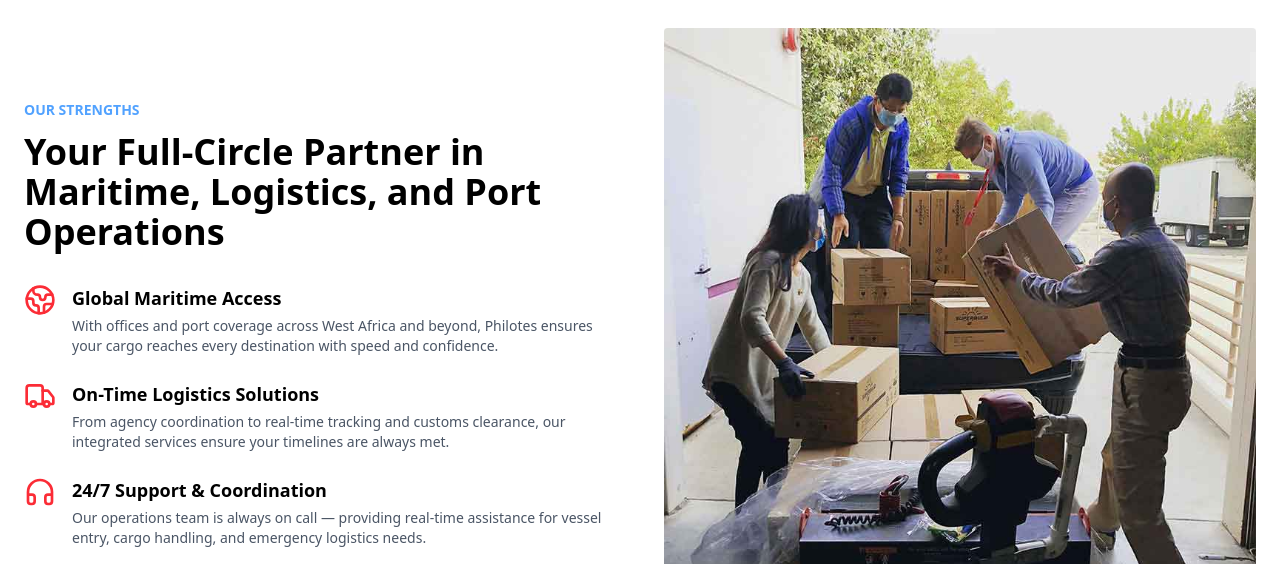
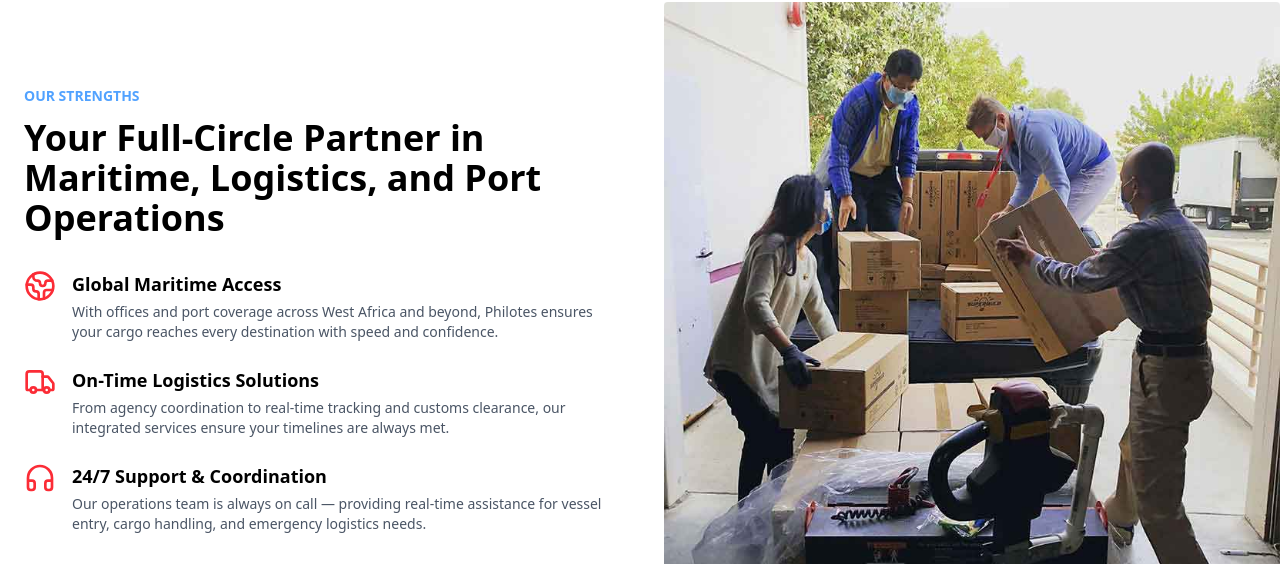
Before and after one commit to luornor/oil-site, a React (Vite) app: page / in a window 1280 px wide. Shown: the part 2016-2580 px from the top of the page. Built offline with nearby package versions, Linux system fonts and the light colour scheme.

Commit message:
modified:   src/components/AboutSection.tsx 	modified:   src/components/FeatureSection.tsx

```diff
--- a/src/components/AboutSection.tsx
+++ b/src/components/AboutSection.tsx
@@ -5,8 +5,8 @@ import { Globe, Clock4 } from "lucide-react";
 const AboutSection = () => {
   return (
     <section className="overflow-hidden py-10 bg-white">
-      <div className="container mx-auto px-4 md:px-6 lg:px-4">
-        <div className="grid lg:grid-cols-2 gap-12 items-start">
+      <div className="container mx-auto">
+        <div className="grid lg:grid-cols-2 gap-8 items-start">
           {/* Image - full on mobile/tablet, side-by-side on lg */}
           <motion.div
             className="col-span-full lg:col-span-1 w-full h-full"
@@ -18,7 +18,7 @@ const AboutSection = () => {
             <motion.img
               src={aboutImage}
               alt="About Philotes"
-              className="w-full h-full object-cover shadow-lg rounded-sm"
+              className="w-full h-full object-cover shadow-lg"
               initial={{ scale: 0.95, opacity: 0 }}
               whileInView={{ scale: 1, opacity: 1 }}
               transition={{ duration: 0.8, ease: "easeOut", delay: 0.2 }}
@@ -34,6 +34,7 @@ const AboutSection = () => {
             viewport={{ once: true }}
             transition={{ duration: 0.6, ease: "easeOut", delay: 0.3 }}
           >
+            <div className="lg:px-0 px-6">
             <h6 className="text-blue-400 text-sm uppercase mb-3 font-semibold">About Us</h6>
             <h2 className="text-3xl md:text-4xl font-bold mb-5 text-blue-900">
               Delivering Exceptional Maritime Services Since 2007
@@ -90,6 +91,7 @@ const AboutSection = () => {
             >
               Learn More About Us
             </a>
+            </div>
           </motion.div>
         </div>
       </div>
--- a/src/components/FeatureSection.tsx
+++ b/src/components/FeatureSection.tsx
@@ -27,19 +27,21 @@ const features = [
 const FeatureSection = () => {
   return (
     <section className="py-5 bg-white">
-      <div className="container mx-auto grid md:grid-cols-2 gap-12 items-center px-6 md:px-6">
+      <div className="container mx-auto grid md:grid-cols-2 gap-12 items-center">
         {/* Left Column - Text + Features */}
         <motion.div
           initial={{ x: -50, opacity: 0 }}
           whileInView={{ x: 0, opacity: 1 }}
           transition={{ duration: 0.6 }}
         >
+          <div className="pl-6">
           <h6 className="text-blue-400 text-sm uppercase font-bold mb-3">Our Strengths</h6>
           <h2 className="text-3xl md:text-4xl font-bold text-black mb-8">
             Your Full-Circle Partner in Maritime, Logistics, and Port Operations
           </h2>
+          </div>
 
-          <div className="space-y-6">
+          <div className="space-y-6 pl-6">
             {features.map((feature, index) => (
               <div key={index} className="flex items-start gap-4">
                 <div>{feature.icon}</div>
```
